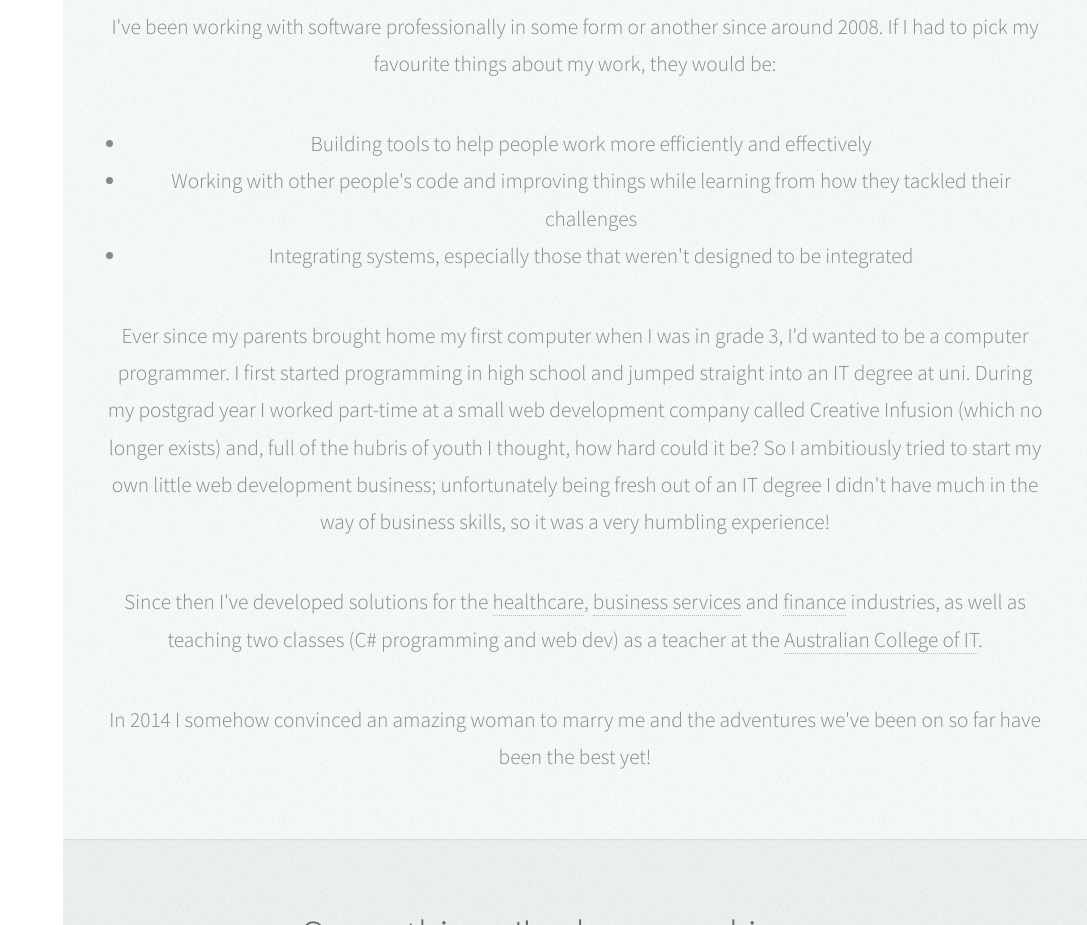
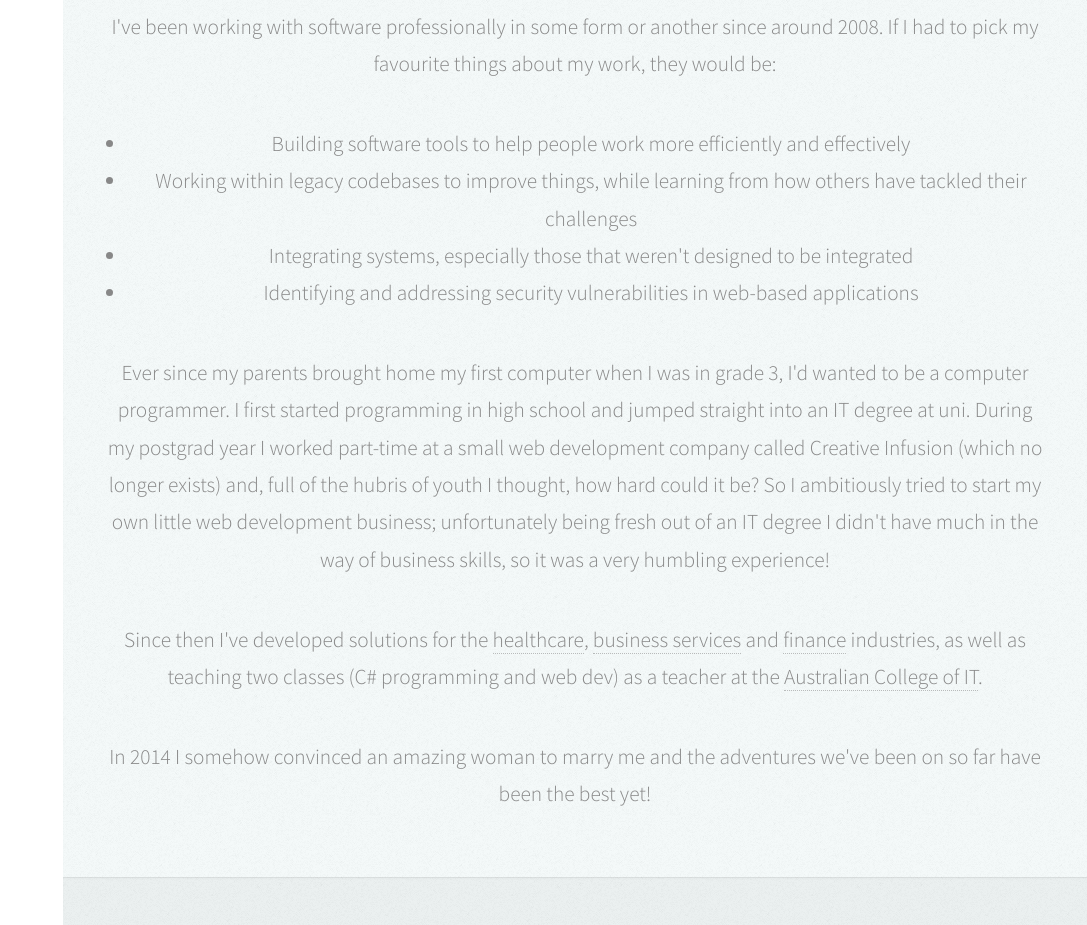
Before and after one commit to mwanchap/mwanchap.github.io, a plain HTML site: page index.html in a window 1280 px wide. Shown: the part 862-1787 px from the top of the page, without its empty margins (193-1280 px from the left). Drawn offline with Linux system fonts and the light colour scheme.

Commit message:
Some updates

```diff
--- a/index.html
+++ b/index.html
@@ -38,19 +38,6 @@
 
 					<!-- Nav -->
 						<nav id="nav">
-							<!--
-
-								Prologue's nav expects links in one of two formats:
-
-								1. Hash link (scrolls to a different section within the page)
-
-								   <li><a href="#foobar" id="foobar-link" class="icon fa-whatever-icon-you-want skel-layers-ignoreHref"><span class="label">Foobar</span></a></li>
-
-								2. Standard link (sends the user to another page/site)
-
-								   <li><a href="http://foobar.tld" id="foobar-link" class="icon fa-whatever-icon-you-want"><span class="label">Foobar</span></a></li>
-
-							-->
 							<ul>
 								<li><a href="#top" id="top-link" class="skel-layers-ignoreHref"><span class="icon fa-home">Intro</span></a></li>
 								<li><a href="#about" id="about-link" class="skel-layers-ignoreHref"><span class="icon fa-user">About Me</span></a></li>
@@ -89,10 +76,6 @@
 								<p>I&apos;m an Aussie developer with a love for helping people to be more awesome at what they do best, by providing software solutions to business challenges.</p>
 							</header>
 
-							<!--<footer>
-								<a href="#about" class="button scrolly">More about what I do</a>
-							</footer>-->
-
 						</div>
 					</section>
 
@@ -109,13 +92,16 @@
 							<p>I&apos;ve been working with software professionally in some form or another since around 2008.  If I had to pick my favourite things about my work, they would be:</p>
 
 							<ul class="default">
-								<li>Building tools to help people work more efficiently and effectively</li>
-								<li>Working with other people&apos;s code and improving things while learning from how they tackled their challenges</li>
+								<li>Building software tools to help people work more efficiently and effectively</li>
+								<li>Working within legacy codebases to improve things, while learning from how others have tackled their challenges</li>
 								<li>Integrating systems, especially those that weren&apos;t designed to be integrated</li>
+								<li>Identifying and addressing security vulnerabilities in web-based applications</li>
 								<!--<li>Optimising processes or content delivery</li>
 								<li>Teaching and mentoring</li>-->
 
 							</ul>
+
+                            <!--<p>Ever since my parents brought home my first computer when I was about 7, I&apos;d always wanted to be a computer programmer.  I figured it probably wouldn&apos;t be too hard, so I decided I&apos;d teach myself from an old Perl reference manual. You can probably guess that it didn't go too well.  I re-discovered programming in high school with VB6, my childhood enthusiasm was back! I jumped straight into an IT degree, first chance I had, and loved it (all the programming courses, at least).  During my postgrad year I worked part-time at a small web development company called &quot;Creative Infusion&quot; and once again made the mistake of thinking, how hard could it be?  So I ambitiously tried to start my own little web development business; unfortunately being fresh out of an IT degree I didn&apos;t have much in the way of business skills, so it was a very humbling experience!</p>-->
 
 							<p>Ever since my parents brought home my first computer when I was in grade 3, I&apos;d wanted to be a computer programmer.  I first started programming in high school and jumped straight into an IT degree at uni.  During my postgrad year I worked part-time at a small web development company called Creative Infusion (which no longer exists) and, full of the hubris of youth I thought, how hard could it be?  So I ambitiously tried to start my own little web development business; unfortunately being fresh out of an IT degree I didn&apos;t have much in the way of business skills, so it was a very humbling experience!</p>
 
@@ -160,27 +146,7 @@
 											<h3>Two Word Derby</h3>
 										</header>
 									</article>
-									<!--<article class="item">
-										<a href="#" class="image fit"><img src="images/pic05.jpg" alt="" /></a>
-										<header>
-											<h3>Natoque Vitae</h3>
-										</header>
-									</article>-->
 								</div>
-								<!--<div class="4u">
-									<article class="item">
-										<a href="#" class="image fit"><img src="images/pic06.jpg" alt="" /></a>
-										<header>
-											<h3>Dolor Penatibus</h3>
-										</header>
-									</article>
-									<article class="item">
-										<a href="#" class="image fit"><img src="images/pic07.jpg" alt="" /></a>
-										<header>
-											<h3>Orci Convallis</h3>
-										</header>
-									</article>
-								</div>-->
 							</div>
 
 						</div>
@@ -195,23 +161,6 @@
 							</header>
 
 							<p>If you&apos;d like to get in touch with me, you&apos;ll easily be able to find me on <a href="https://www.facebook.com/mwanchap">Facebook</a>, <a href="https://au.linkedin.com/pub/matt-wanchap/99/3a9/56">LinkedIn</a>, <a href="https://plus.google.com/113634524142949786020">Google+</a> or you can email me at <i>[my first name]</i>@wanchap.com.</p>
-
-							<!--<form method="post" action="#">
-								<div class="row 50%">
-									<div class="6u"><input type="text" name="name" placeholder="Name" /></div>
-									<div class="6u"><input type="text" name="email" placeholder="Email" /></div>
-								</div>
-								<div class="row 50%">
-									<div class="12u">
-										<textarea name="message" placeholder="Message"></textarea>
-									</div>
-								</div>
-								<div class="row">
-									<div class="12u">
-										<input type="submit" value="Send Message" />
-									</div>
-								</div>
-							</form>-->
 
 						</div>
 					</section>
```
